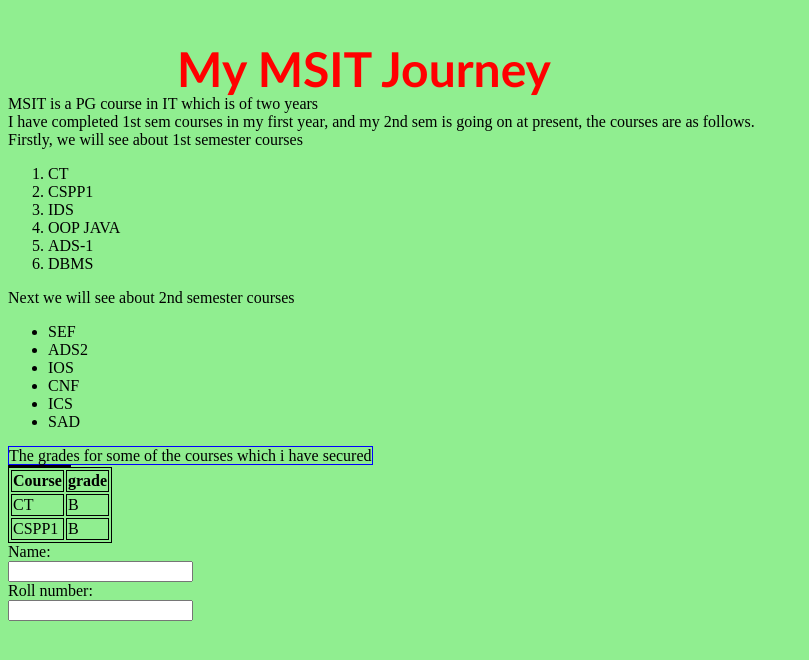
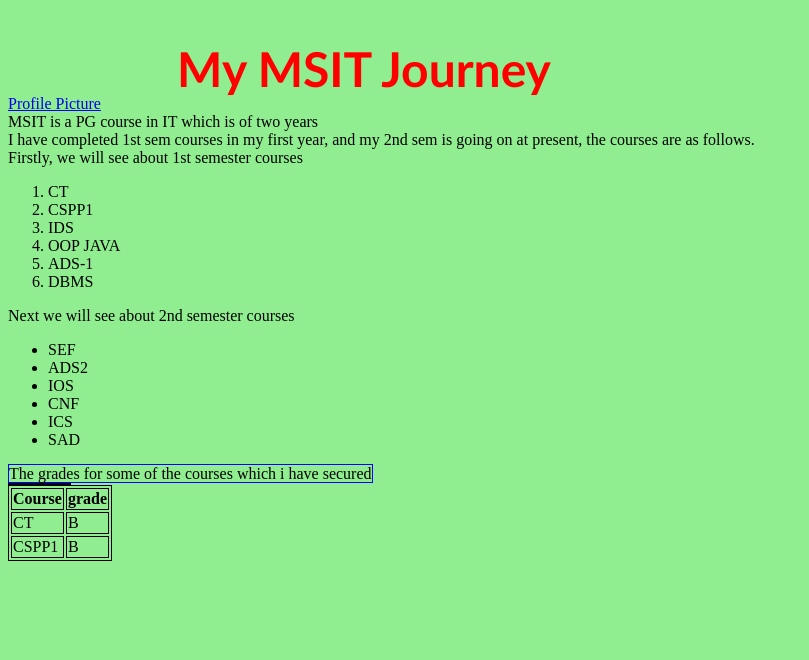
Before and after one commit to athreshanju/web_programming_068, a plain HTML site: page web-page.html in a window 1280 px wide. Shown: the whole page, without its empty margins (0-809 px from the left). Drawn offline with Linux system fonts and the light colour scheme.

Commit message:
new commit

```diff
--- a/web-page.html
+++ b/web-page.html
@@ -22,7 +22,7 @@ table, td, th {
 }
 </style>
 <h1> My MSIT Journey </h1>
-
+<a href = "F:\web-programming\web_programming_068\pic.jpg"> Profile Picture</a>
 <p1>
 <div class=" ">
  MSIT is a PG course in IT which is of two years</div> <div class="">
@@ -65,11 +65,6 @@ table, td, th {
 <td>B</td>
 </tr>
 </table>
-<form>
-        <label for="fname">Name:</label><br>
-        <input type="text" id="fname" name="fname"><br>
-        <label for="lname">Roll number:</label><br>
-        <input type="text" id="lname" name="lname">
-      </form>
+
 </body>
 </html>
```
